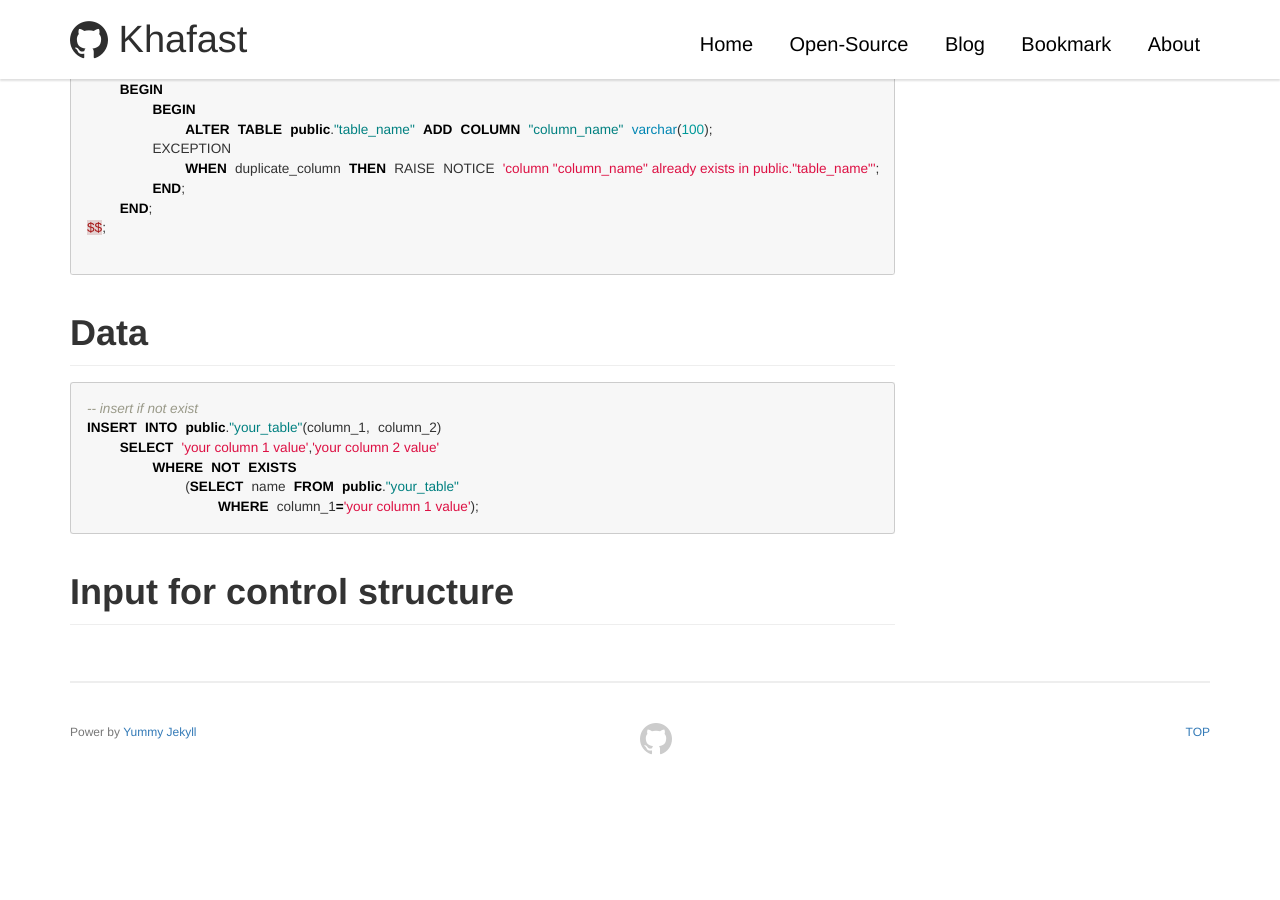
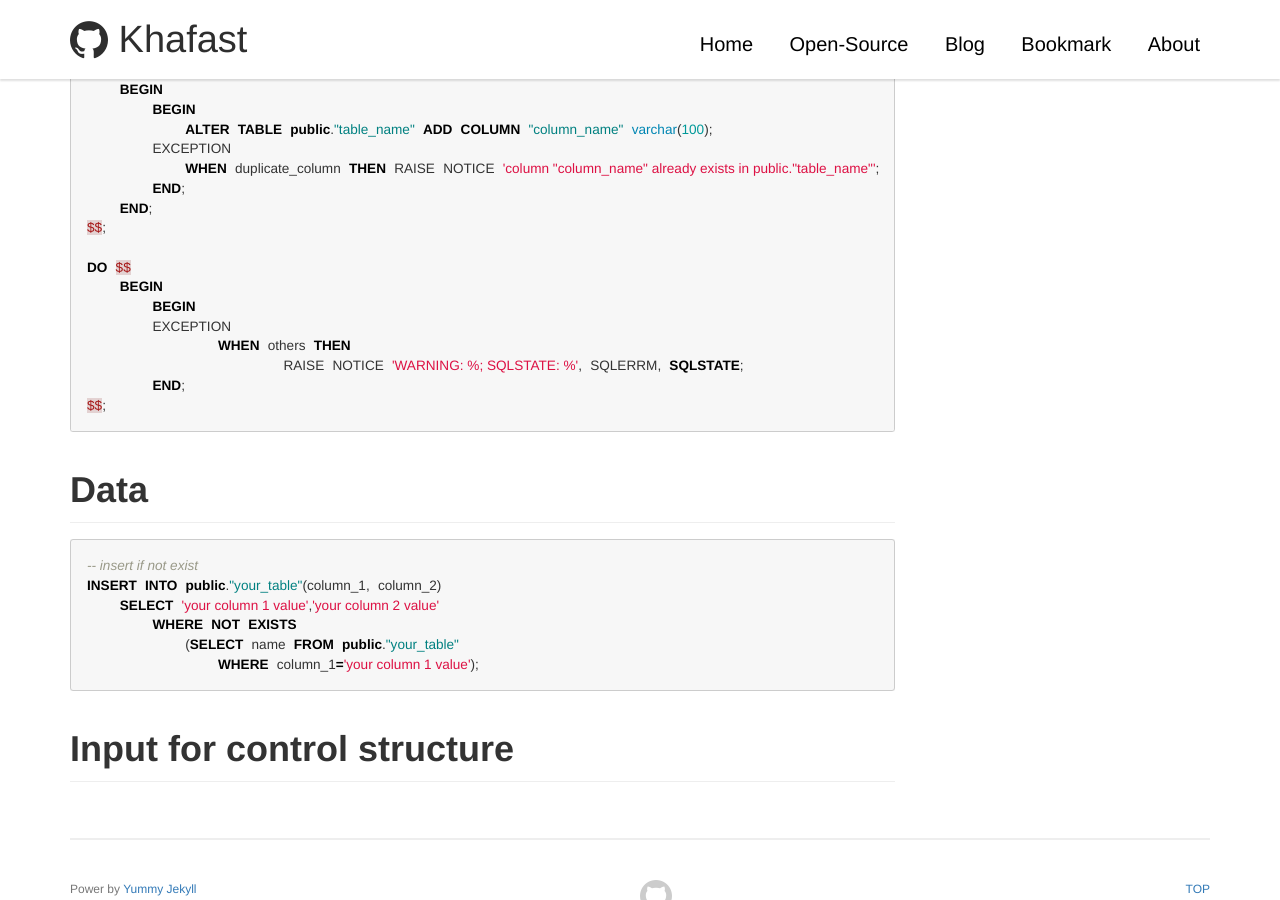
Before and after one commit to khafast/khafast.github.io, a Jekyll site: the page built from _posts/2019/2019-09-14-Postgres-9.3-migration-script-snippets.md, in a window 1280 px wide and 900 px high, scrolled down 1938 px. Built offline with Jekyll 4.4.1, drawn with Linux system fonts in a browser that asks for light colours; our own code applies the rules of GitHub Pages for plain Markdown files; comment, search, counter and statistics services are not loaded; before the commit the page ends 2701 px from its top, so only the background shows below that.

Commit message:
_posts/2019/2019-09-14-Postgres-9.3-migration-script-snippets.md updated from https://stackedit.io/

````diff
--- a/_posts/2019/2019-09-14-Postgres-9.3-migration-script-snippets.md
+++ b/_posts/2019/2019-09-14-Postgres-9.3-migration-script-snippets.md
@@ -74,6 +74,14 @@ DO $$
     END;
 $$;
 
+DO $$
+    BEGIN
+        BEGIN
+	EXCEPTION
+		WHEN others THEN
+			RAISE NOTICE 'WARNING: %; SQLSTATE: %', SQLERRM, SQLSTATE;
+	END;
+$$;
 ```
 
 # Data
````
Also changed, not shown: other parts of _posts/2019/2019-09-14-Postgres-9.3-migration-script-snippets.md (+3 -0 lines).
